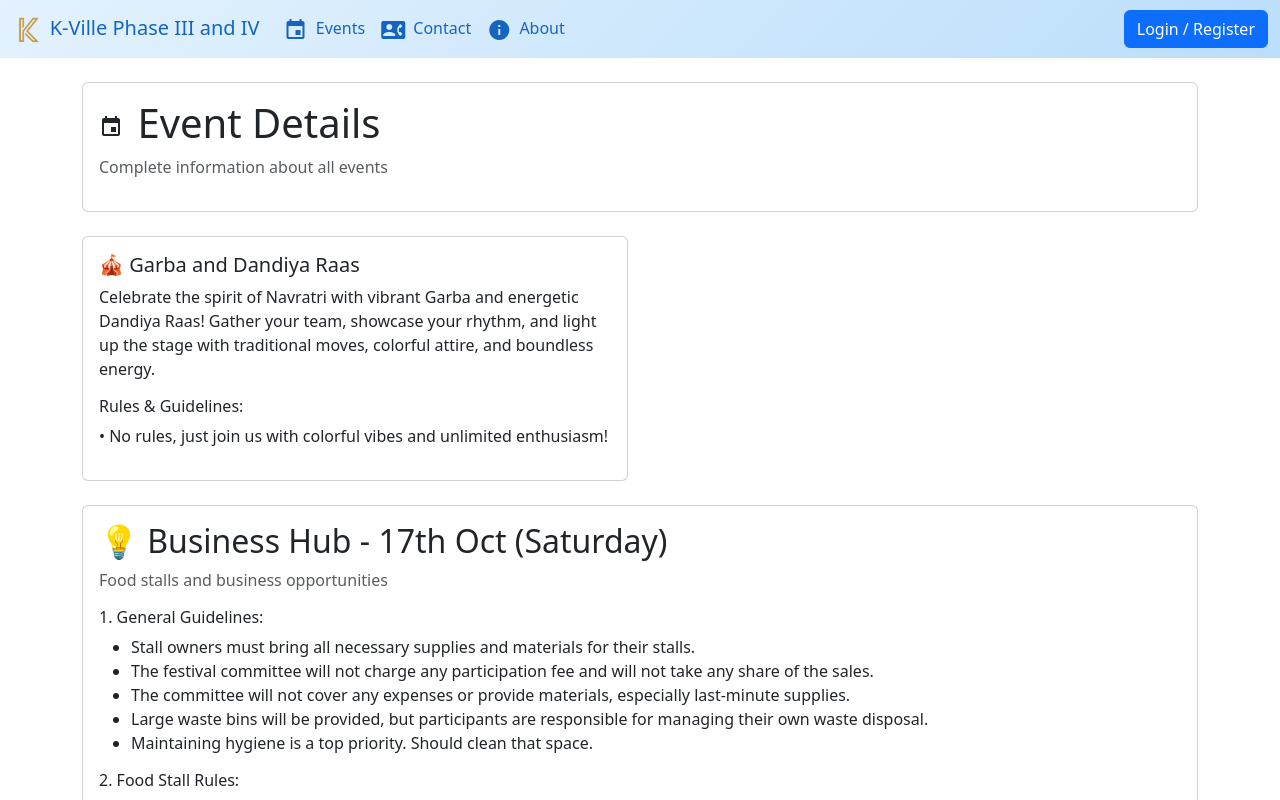
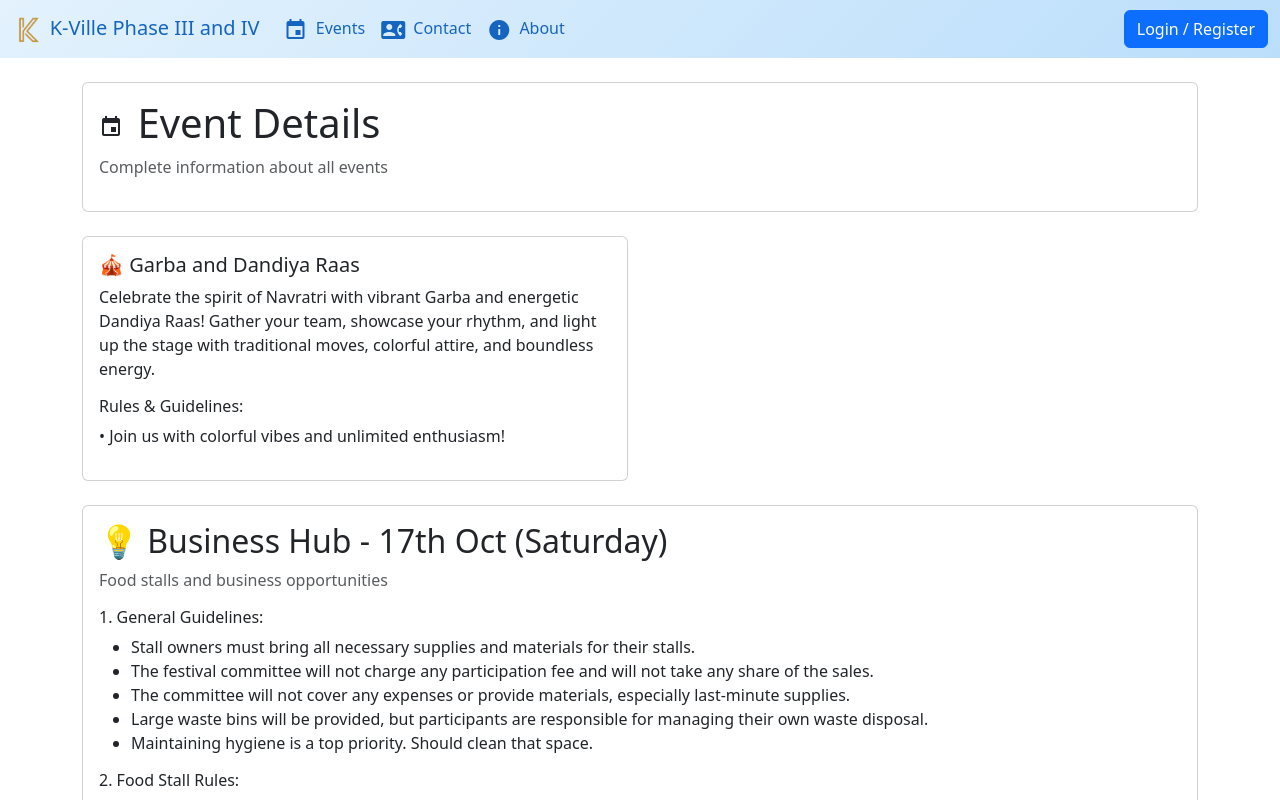
Before and after one commit to smitjethwa/k-ville-festival-registration, a React (Vite) app: page /events in a window 1280 px wide. Shown: the top 800 px of the page. Built offline with nearby package versions, Linux system fonts and the light colour scheme; no server answers.

Commit message:
rule change

```diff
--- a/src/components/EventDetails.jsx
+++ b/src/components/EventDetails.jsx
@@ -17,7 +17,7 @@ export default function EventDetails() {
     {
       name: 'Garba and Dandiya Raas',
       description: 'Celebrate the spirit of Navratri with vibrant Garba and energetic Dandiya Raas! Gather your team, showcase your rhythm, and light up the stage with traditional moves, colorful attire, and boundless energy.',
-      rules: ['No rules, just join us with colorful vibes and unlimited enthusiasm!']
+      rules: ['Join us with colorful vibes and unlimited enthusiasm!']
     },
 
     // {
```
